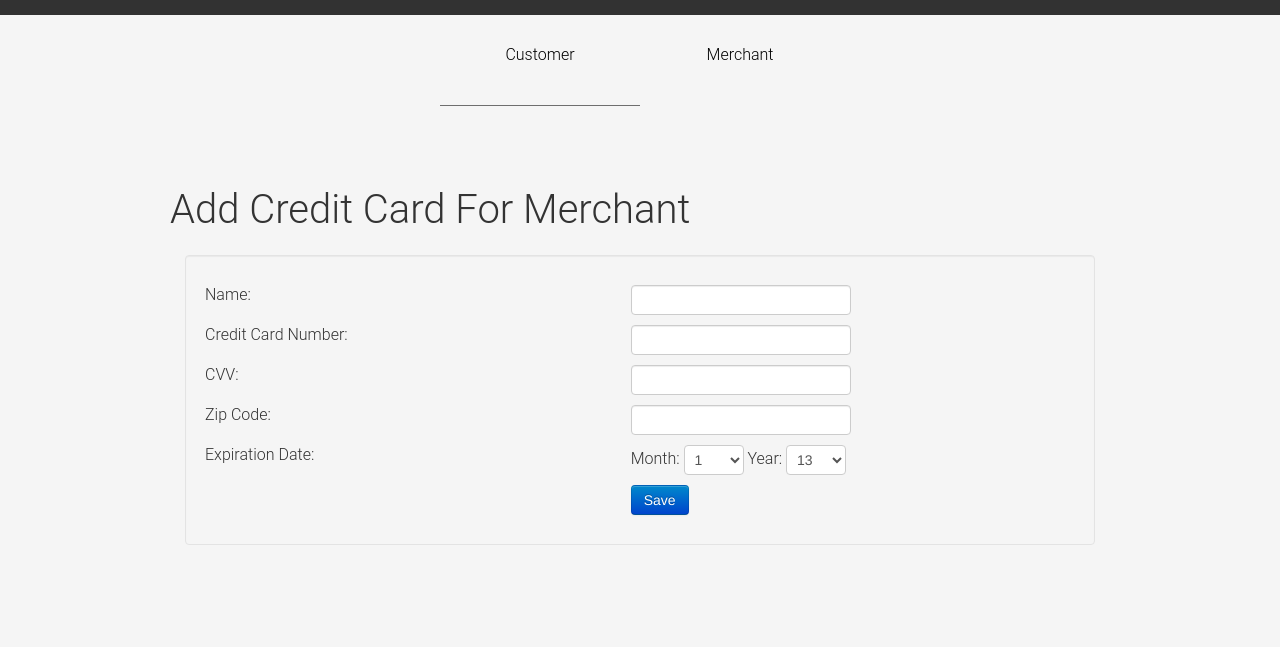
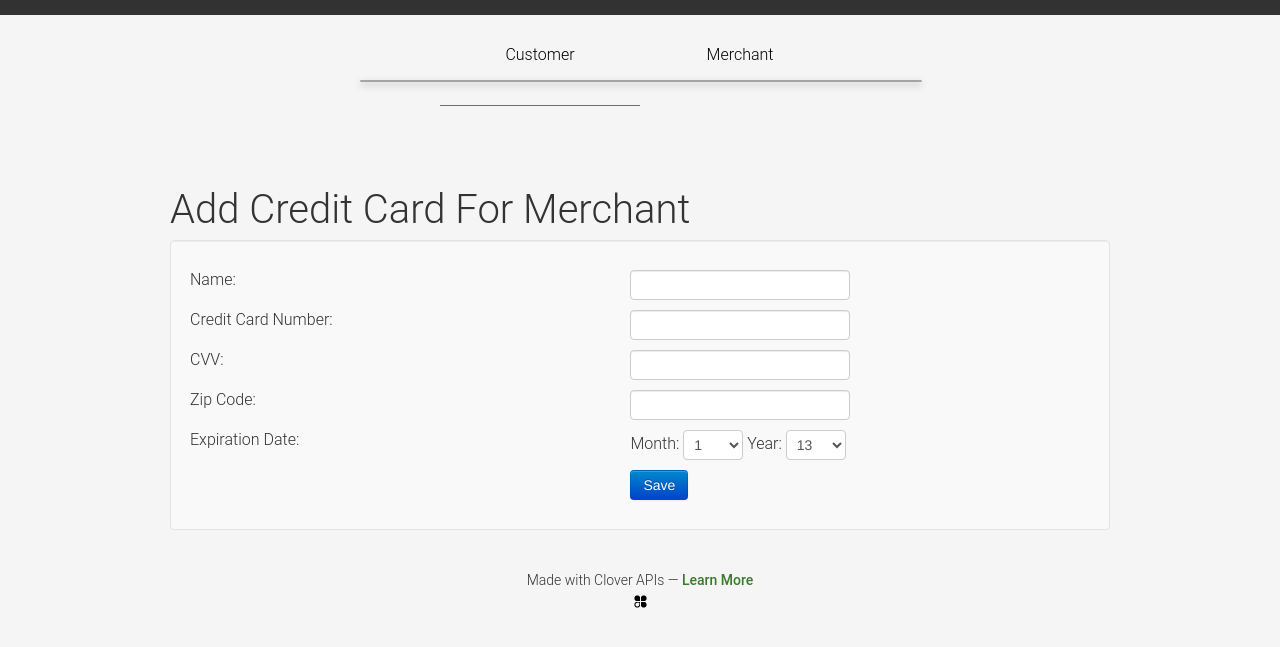
Before and after one commit to f-x-dx/example-server, a Python web app: template src/application/templates/add_cc.html in a window 1280 px wide. Shown: the top 647 px of the page. Run offline with Jinja, Linux system fonts and the light colour scheme; the template is opened without the code that fills it: most values are stand-ins (such as "Sample title", 1, 10 or a date in 2020); some libraries are stand-ins or nearby versions.

Commit message:
add footer, some more styling

```diff
--- a/src/application/static/css/main.css
+++ b/src/application/static/css/main.css
@@ -7,20 +7,8 @@
 .nowrap { white-space: nowrap; }
 
 /* Your customizations here */
-.modal {
-    display:    none;
-    height:     100%;
-    width: 150%;
-    position:absolute;
-    left:0;
-    top:0;
-    right:0;
-		padding:0;
-    border-style:hidden;
-    background: #FFFFFF
-                url('../img/loading.gif')
-                50% 50%
-                no-repeat;
+.modal-body {
+	padding:0px;
 }
 
 body {
@@ -31,7 +19,7 @@
 }
 
 .merchantBody {
-	background: #fcfffc;
+	background: rgba(252, 255, 252, 1);
 }
 
 .navbar {
@@ -46,7 +34,7 @@
 
 .navbar-inverse .navbar-inner {
 	min-height: 85px;
-	background-color: rgba(245, 245, 245, 1);
+	background-color: rgba(245, 245, 245, 0.8);
 	background-image: none;
 	border-color: transparent;
 	border-top: 15px solid rgba(50, 50, 50, 1);
@@ -57,7 +45,7 @@
 
 .merch .navbar-inner {
 	border-top: 15px solid rgba(144, 178, 128, 1);
-	background: #fcfffc;
+	background: rgba(252, 255, 252, 0.8);
 }
 
 .nav-collapse {
@@ -94,6 +82,21 @@
 
 #maincontent {
 	margin-top: 100px;
+}
+
+#footer {
+	text-align: center;
+	font-size: 1.4em;
+	height: 60px;
+	margin-top: 20px;
+}
+
+#footer .logo {
+	background-image: url(/static/img/clover-logo.png);
+	background-size: 13px 13px;
+	height: 13px;
+	width: 13px;
+	margin: 5px auto;
 }
 
 .title {
@@ -149,14 +152,38 @@
 	margin-bottom: 60px;
 }
 
-span {
+span, ol {
 	font-size: 1.6em;
 }
 
-.container a {
-/*	color: rgba(56, 123, 43, 1);
+.link {
+	color: rgba(56, 123, 43, 1);
 	font-weight: 500;
-	text-decoration: none;*/
+	text-decoration: none;
+}
+
+.link:visited {
+	color: rgba(144, 178, 128, 1);
+	font-weight: 500;
+	text-decoration: none;
+}
+
+.link:visited {
+	color: rgba(144, 178, 128, 1);
+	font-weight: 500;
+	text-decoration: none;
+}
+
+.link:hover {
+	color: rgba(56, 123, 43, 1);
+	font-weight: 500;
+	text-decoration: underline;
+}
+
+.link:active {
+	color: rgba(0, 0, 0, 1);
+	font-weight: 500;
+	text-decoration: underline;
 }
 
 .right {
@@ -193,6 +220,10 @@
 	margin: 10px 0;
 }
 
+.well {
+	background-color: rgba(250, 250, 250, 0.8);
+}
+
 label {
 	display: inline-block;
 }
@@ -222,3 +253,13 @@
 body.loading .modal {
     display: block;
 }
+
+@media only screen and (min--moz-device-pixel-ratio: 2),
+only screen and (-o-min-device-pixel-ratio: 2/1),
+only screen and (-webkit-min-device-pixel-ratio: 2),
+only screen and (min-device-pixel-ratio: 2) {
+	#footer .logo {
+	    background: url(/static/img/clover-logo@2x.png) no-repeat;
+	    background-size: 13px 13px;
+	}
+}
--- a/src/application/templates/base.html
+++ b/src/application/templates/base.html
@@ -29,7 +29,10 @@
     </div><!-- /container -->
     <footer>
         <div id="footer" class="container">
-            {% block footer %}{% endblock %}
+            {% block footer %}
+						<div>Made with Clover APIs — <a class="link" href="https://www.clover.com/developers">Learn More</a></div>
+						<a class="link" href="https://www.clover.com"><div class="logo"></div></a>
+						{% endblock %}
         </div><!-- /footer -->
     </footer>
     <script src="https://ajax.googleapis.com/ajax/libs/jquery/{{ jquery_version }}/jquery.min.js"></script>
--- a/src/application/templates/merchant_home.html
+++ b/src/application/templates/merchant_home.html
@@ -81,7 +81,7 @@
 {% elif merchant %}
 <dd>No Recent Payments</dd>
 {% else %}
-<div class="instructions">Link a merchant to see your inventory here.
+<div class="instructions"><span>Link a merchant to see your inventory here.</span>
 	<ol>
 		<li>Create an app on the <a href="{{ base_url }}/manage" target="_blank">Clover Dashboard</a>. It needs x, y, z permissions. //todo: fill in</li>
 		<li>Copy the App ID and App Secret to <code>views.py</code>. //todo: move to config file.</li>
```
Also changed, not shown: src/application/static/img/clover-logo.png (added), src/application/static/img/clover-logo@2x.png (added).
